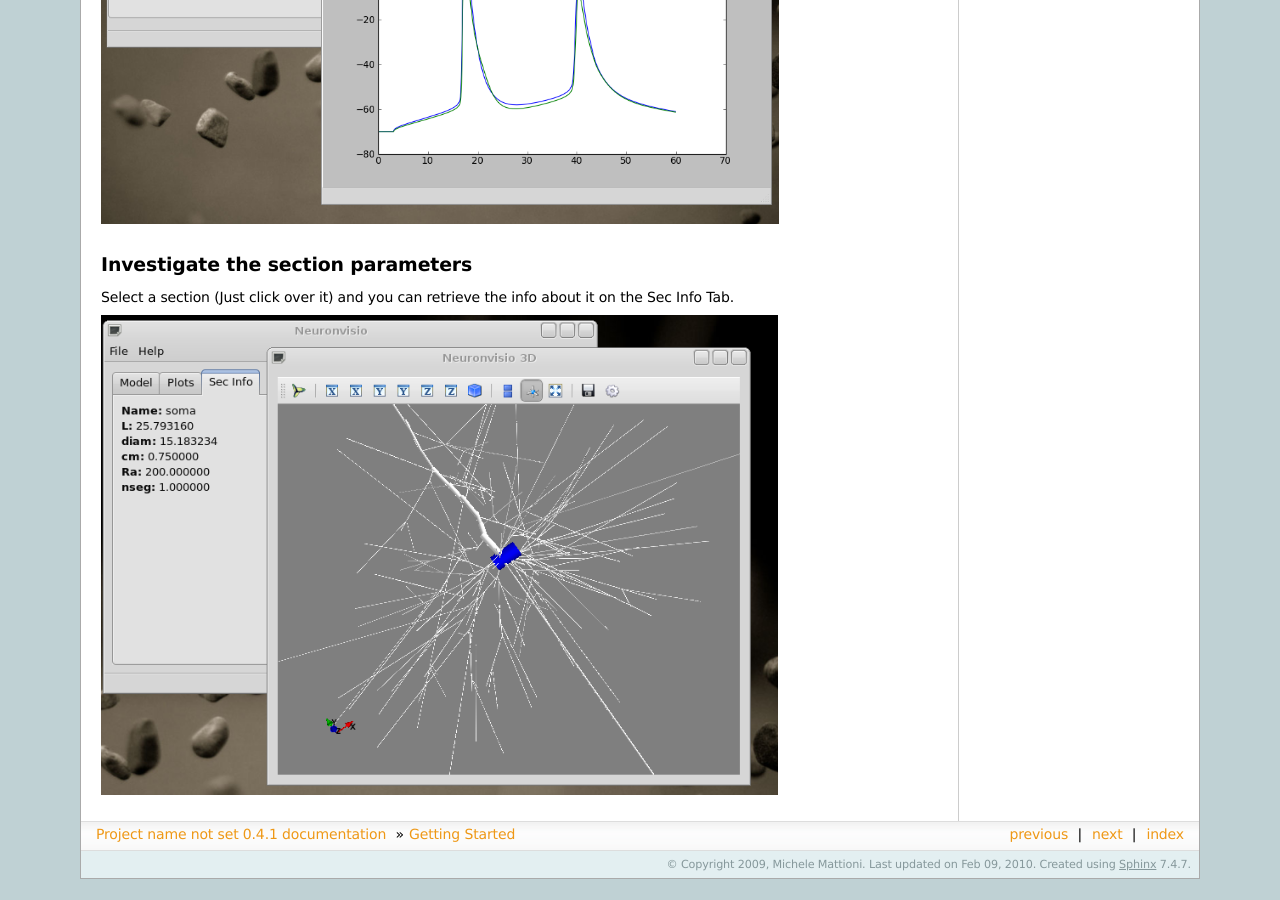
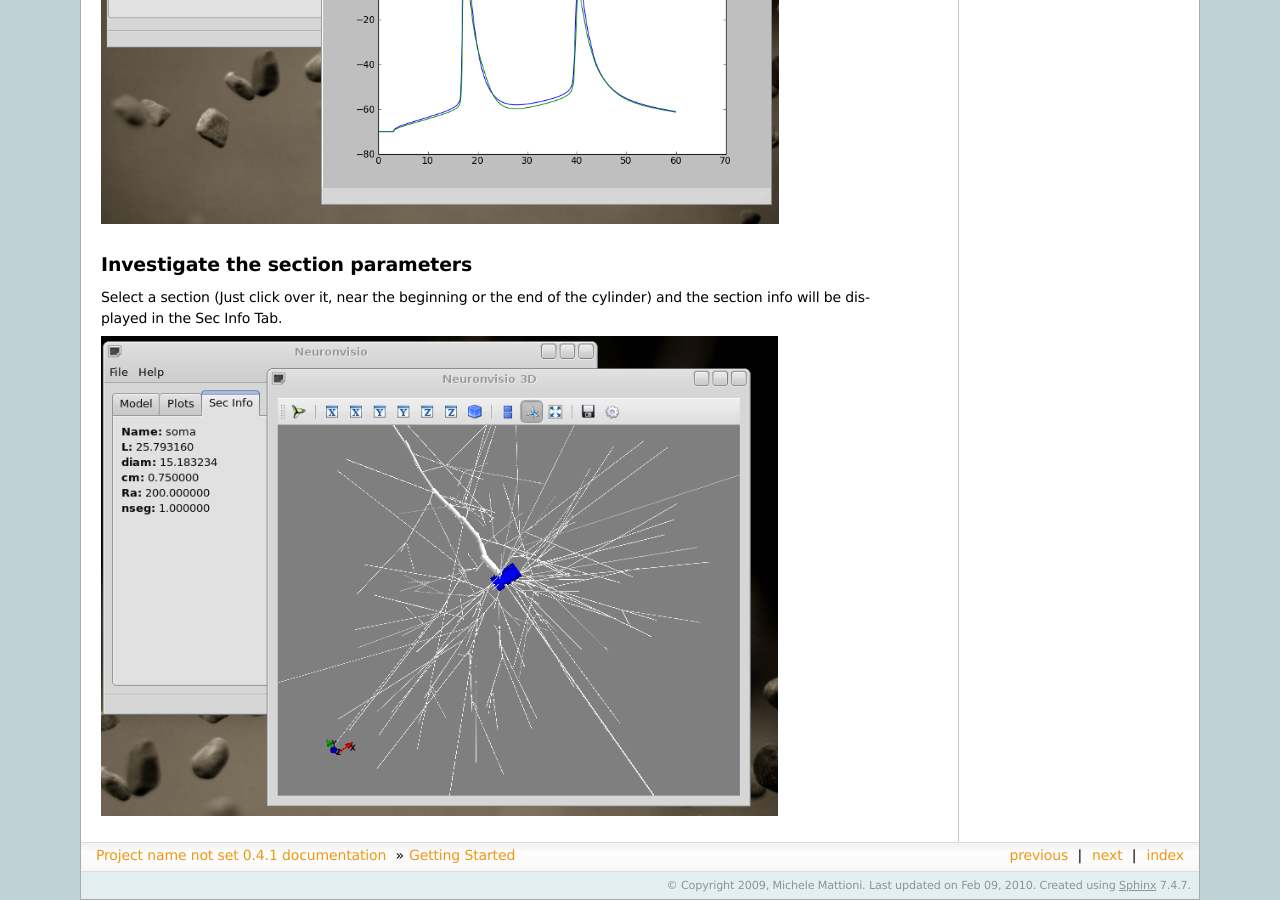
Before and after one commit to mattions/neuronvisio, a Sphinx documentation site: the page built from docs/gettingstarted.rst, in a window 1280 px wide and 900 px high, scrolled down 3851 px. Built offline with Sphinx 7.4.7, drawn with Linux system fonts in a browser that asks for light colours; formulas are drawn with MathJax 3; the version number is read from the project's files by our own code; before the commit the page ends 4730 px from its top, so only the background shows below that.

Commit message:
Inserted the hint to pick near the end or the beginning of the section in the doc

```diff
--- a/docs/gettingstarted.rst
+++ b/docs/gettingstarted.rst
@@ -126,8 +126,8 @@ If you want to insert the legend just select the `legend box`
 Investigate the section parameters
 ==================================
 
-Select a section (Just click over it) and you can retrieve the info about it
-on the Sec Info Tab.
+Select a section (Just click over it, near the beginning or the end of the cylinder)
+and the section info will be displayed in the Sec Info Tab.
 
 .. image:: images/Neuronvisio_sec_info.png
     :scale: 85
```
